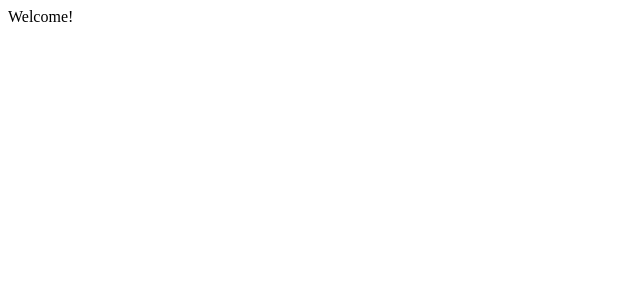
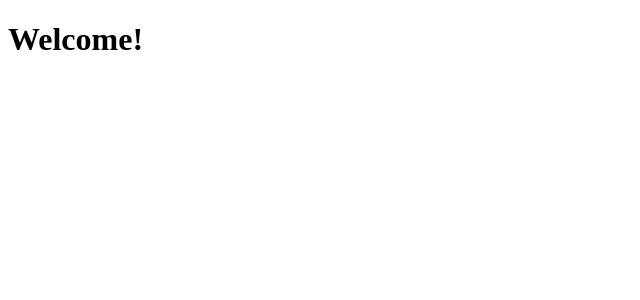
Before and after one commit to skabanets/project-test, a React (Vite) app in the folder apps/web/: page / in a window 1280 px wide. Shown: the top 300 px of the page, without its empty margins (0-640 px from the left). Built offline with nearby package versions, Linux system fonts and the light colour scheme.

Commit message:
change app

```diff
--- a/apps/web/src/App.tsx
+++ b/apps/web/src/App.tsx
@@ -1,3 +1,3 @@
 export function App() {
-  return <div>Welcome!</div>;
+  return <h1>Welcome!</h1>;
 }
```
